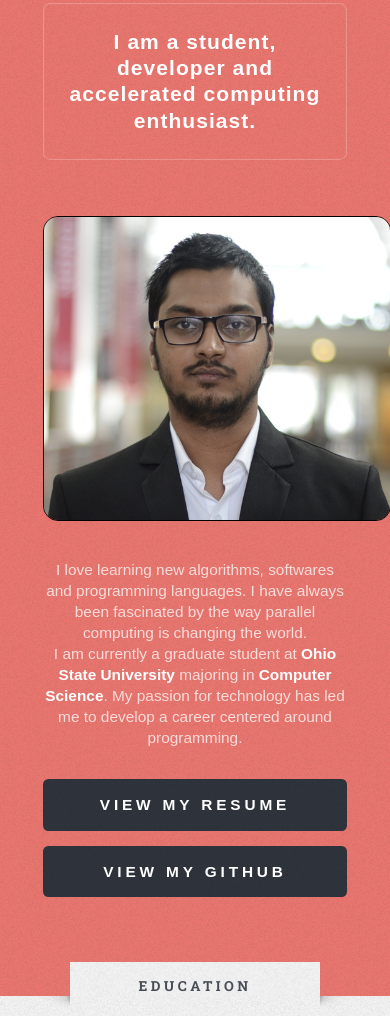
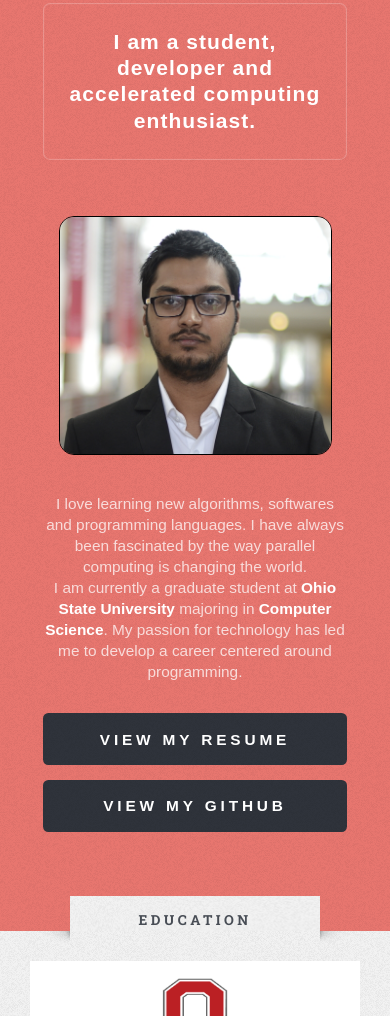
Before and after one commit to Shailesh-Tripathi/Shailesh-Tripathi.github.io, a plain HTML site: page index.html in a window 390 px wide. Shown: the part 954-1970 px from the top of the page. Drawn offline with nearby package versions, Linux system fonts and the light colour scheme; a web font is replaced by a local one.

Commit message:
fixed shailesh.jpg position

```diff
--- a/assets/css/main.css
+++ b/assets/css/main.css
@@ -2574,7 +2574,7 @@ END ----------------------------------------------------------------------------
 			display: block;
 			margin-left: auto;
 			margin-right: auto;
-			width: auto;
+			width: 70vw;
 		}
 
 		#footer h2 {
--- a/index.html
+++ b/index.html
@@ -66,7 +66,7 @@
 				<div class="row">
 
                     <div class="4u 12u(mobile)" id="mypic">
-                        <section class="wow center fadeInLeft">
+                        <section class="wow fadeInLeft">
                             <img src="images/shailesh.jpg" alt="">
                         </section>
                     </div>
```
